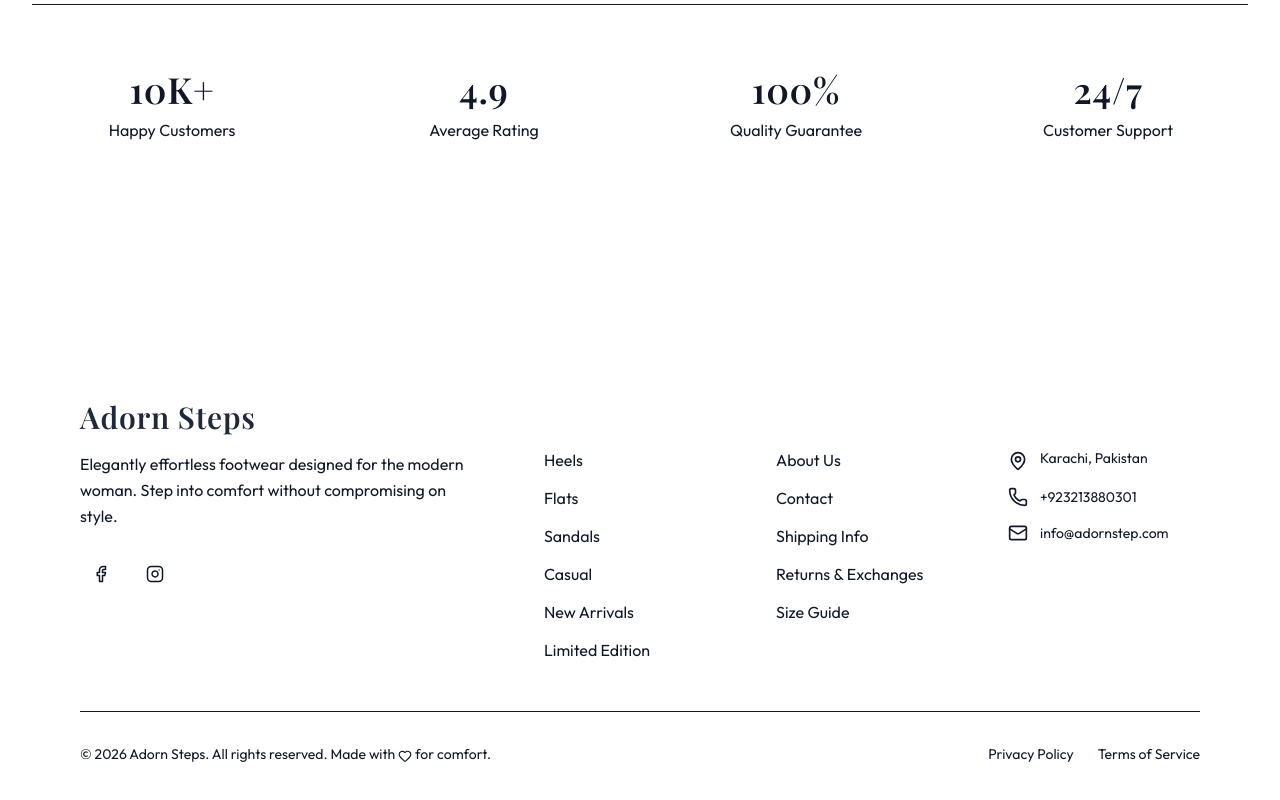
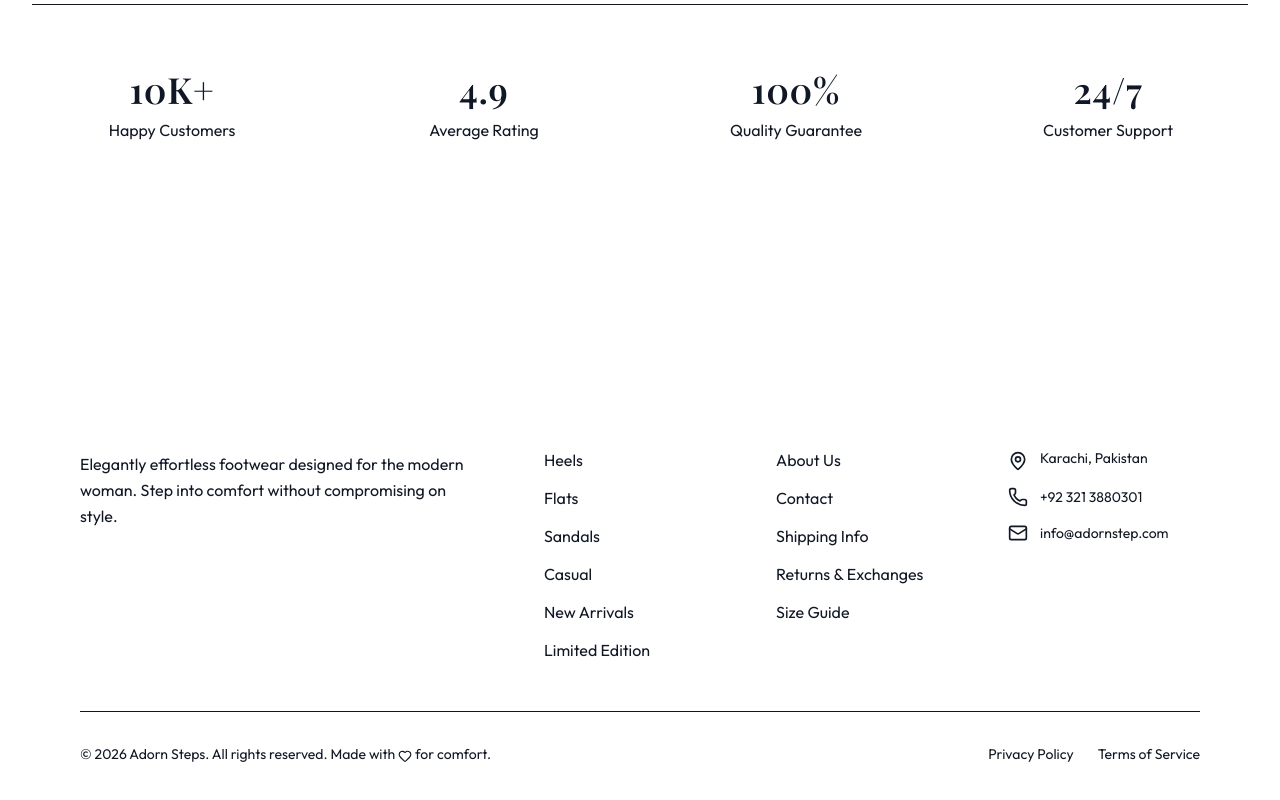
Before and after one commit to engrayanali/adornstep, a Next.js app in the folder client/: page / in a window 1280 px wide. Shown: the part 2927-3727 px from the top of the page. Built offline with nearby package versions, Linux system fonts and the light colour scheme; no server answers.

Commit message:
small fixes

```diff
--- a/client/app/Components/CartButton.jsx
+++ b/client/app/Components/CartButton.jsx
@@ -20,7 +20,7 @@ export default function CartButton() {
           <motion.span
             initial={{ scale: 0 }}
             animate={{ scale: 1 }}
-            className="absolute -top-1 -right-1 bg-rose-600 text-gray-800 text-xs font-bold rounded-full w-5 h-5 flex items-center justify-center"
+            className="absolute -top-1 -right-1 bg-white-600 text-gray-800 text-xs font-bold rounded-full w-5 h-5 flex items-center justify-center"
           >
             {itemCount > 9 ? '9+' : itemCount}
           </motion.span>
--- a/client/app/Components/Footer.jsx
+++ b/client/app/Components/Footer.jsx
@@ -13,7 +13,8 @@ export default function Footer() {
         <div className="grid grid-cols-1 md:grid-cols-2 lg:grid-cols-5 gap-10">
           {/* Brand */}
           <div className="lg:col-span-2">
-            <h3 className="text-3xl font-display font-semibold text-gray-800 mb-4 tracking-wide">
+            {/* Fixed color to white/cream for visibility on dark background */}
+            <h3 className="text-3xl font-display font-semibold text-white mb-4 tracking-wide">
               Adorn Steps
             </h3>
             <p className="text-cream-300 mb-6 font-light leading-relaxed max-w-sm">
@@ -22,15 +23,19 @@ export default function Footer() {
             </p>
             <div className="flex gap-3">
               <a
-                href="#"
-                className="p-3 bg-charcoal-800 hover:bg-terracotta-500 rounded-full transition-all duration-300 hover-lift"
+                href="https://www.facebook.com/profile.php?id=61576604137718#"
+                target="_blank"
+                rel="noopener noreferrer"
+                className="p-3 bg-charcoal-800 hover:bg-terracotta-500 rounded-full transition-all duration-300 hover-lift text-white"
                 aria-label="Facebook"
               >
                 <Facebook size={18} />
               </a>
               <a
-                href="#"
-                className="p-3 bg-charcoal-800 hover:bg-terracotta-500 rounded-full transition-all duration-300 hover-lift"
+                href="https://www.instagram.com/adorn_step?utm_source=qr"
+                target="_blank"
+                rel="noopener noreferrer"
+                className="p-3 bg-charcoal-800 hover:bg-terracotta-500 rounded-full transition-all duration-300 hover-lift text-white"
                 aria-label="Instagram"
               >
                 <Instagram size={18} />
@@ -73,8 +78,8 @@ export default function Footer() {
               </li>
               <li className="flex items-center gap-3 text-cream-300 font-light">
                 <Phone size={20} className="flex-shrink-0 text-terracotta-500" />
-                <a href="tel:+1234567890" className="hover:text-terracotta-500 transition-colors text-sm">
-                  +923213880301
+                <a href="tel:+923213880301" className="hover:text-terracotta-500 transition-colors text-sm">
+                  +92 321 3880301
                 </a>
               </li>
               <li className="flex items-center gap-3 text-cream-300 font-light">
--- a/client/app/Components/HeroBanner.jsx
+++ b/client/app/Components/HeroBanner.jsx
@@ -114,14 +114,14 @@ export default function HeroBanner() {
                     </h2>
                   )}
                   {banner.subtitle && (
-                    <p className="text-lg md:text-2xl text-cream-100 mb-10 drop-shadow-lg animate-fade-in-delay font-light leading-relaxed">
+                    <p className="text-lg md:text-2xl text-white mb-10 drop-shadow-lg animate-fade-in-delay font-light leading-relaxed">
                       {banner.subtitle}
                     </p>
                   )}
                   {banner.button_text && banner.button_link && (
                     <Link
                       href={banner.button_link}
-                      className="inline-block px-10 py-4 bg-white text-gray-800 font-medium tracking-wider uppercase text-sm hover:bg-terracotta-500 hover:text-white transition-all duration-300 hover-lift shadow-xl animate-fade-in-delay-2"
+                      className="inline-block px-10 py-4 bg-white text-gray-800 font-medium tracking-wider uppercase text-sm hover:bg-gray-900 hover:text-white transition-all duration-300 hover-lift shadow-xl animate-fade-in-delay-2"
                     >
                       {banner.button_text}
                     </Link>
--- a/client/app/Components/ProductCard.jsx
+++ b/client/app/Components/ProductCard.jsx
@@ -9,7 +9,6 @@ export default function ProductCard({ product }) {
   const displayPrice = discount_price || price;
   const hasDiscount = discount_price && discount_price < price;
 
-  // Image URLs normalized by api.js
   const primaryImageUrl = images?.[0]?.image_url;
   const secondaryImageUrl = images?.[1]?.image_url;
   const primaryImage = primaryImageUrl || '/placeholder-product.jpg';
@@ -40,7 +39,8 @@ export default function ProductCard({ product }) {
             {/* Badges Logic */}
             <div className="absolute top-3 left-3 flex flex-col gap-2 z-10">
               {hasDiscount && (
-                <span className="bg-gradient-to-r from-terracotta-500 to-terracotta-600 text-white text-xs font-bold px-3 py-1.5 rounded-md shadow-lg tracking-wide uppercase">
+                /* INCREASED: Changed text-xs to text-sm and px-3 to px-4 for the discount badge */
+                <span className="bg-gradient-to-r from-terracotta-500 to-terracotta-600 text-white text-sm font-black px-4 py-2 rounded-md shadow-lg tracking-wider uppercase">
                   {Math.round(((price - discount_price) / price) * 100)}% OFF
                 </span>
               )}
@@ -56,7 +56,6 @@ export default function ProductCard({ product }) {
               )}
             </div>
 
-            {/* Visual Overlays */}
             <div className="absolute inset-0 bg-gradient-to-t from-gray-900/20 via-transparent to-transparent opacity-0 group-hover:opacity-100 transition-opacity duration-500" />
             <div className="absolute inset-0 border border-gray-300/0 group-hover:border-terracotta-400/20 transition-all duration-500" />
           </div>
@@ -65,35 +64,36 @@ export default function ProductCard({ product }) {
         {/* Product Info Section */}
         <div className="p-6 bg-gradient-to-b from-white to-cream-50/30">
           <Link href={`/product/${slug}`}>
-            {/* The title now starts directly at the top of the info box */}
-            <h3 className="font-semibold text-gray-800 mb-3 line-clamp-2 group-hover:text-terracotta-600 transition-colors duration-300 text-base leading-snug min-h-[3rem]">
+            {/* INCREASED: Changed text-base to text-xl and adjusted font-semibold to font-bold */}
+            <h3 className="font-bold text-gray-900 mb-3 line-clamp-2 group-hover:text-terracotta-600 transition-colors duration-300 text-xl leading-tight min-h-[3.5rem]">
               {name}
             </h3>
 
             <div className="flex items-baseline gap-2.5 mb-1">
-              <span className="text-2xl font-bold text-gray-800 tracking-tight">
+              {/* INCREASED: Changed text-2xl to text-3xl */}
+              <span className="text-3xl font-extrabold text-gray-900 tracking-tighter">
                 ₹{displayPrice.toLocaleString()}
               </span>
               {hasDiscount && (
-                <span className="text-sm text-gray-400 line-through font-medium">
+                /* INCREASED: Changed text-sm to text-base */
+                <span className="text-base text-gray-400 line-through font-medium">
                   ₹{price.toLocaleString()}
                 </span>
               )}
             </div>
 
             {hasDiscount && (
-              <p className="text-xs text-green-600 font-semibold">
+              /* INCREASED: Changed text-xs to text-sm */
+              <p className="text-sm text-green-600 font-bold">
                 You save ₹{(price - discount_price).toLocaleString()}
               </p>
             )}
           </Link>
 
-          {/* Add to Cart Button */}
           <button
             className="w-full mt-4 py-3 bg-gradient-to-r from-gray-800 to-gray-900 text-white text-sm font-bold tracking-wider uppercase rounded-lg shadow-md opacity-0 translate-y-2 group-hover:opacity-100 group-hover:translate-y-0 hover:scale-[1.02] hover:from-terracotta-500 hover:to-terracotta-600 transition-all duration-300 shadow-md hover:shadow-xl disabled:opacity-50 disabled:cursor-not-allowed"
             onClick={(e) => {
               e.preventDefault();
-              // Your existing cart logic goes here
             }}
             disabled={stock === 0}
           >
```
